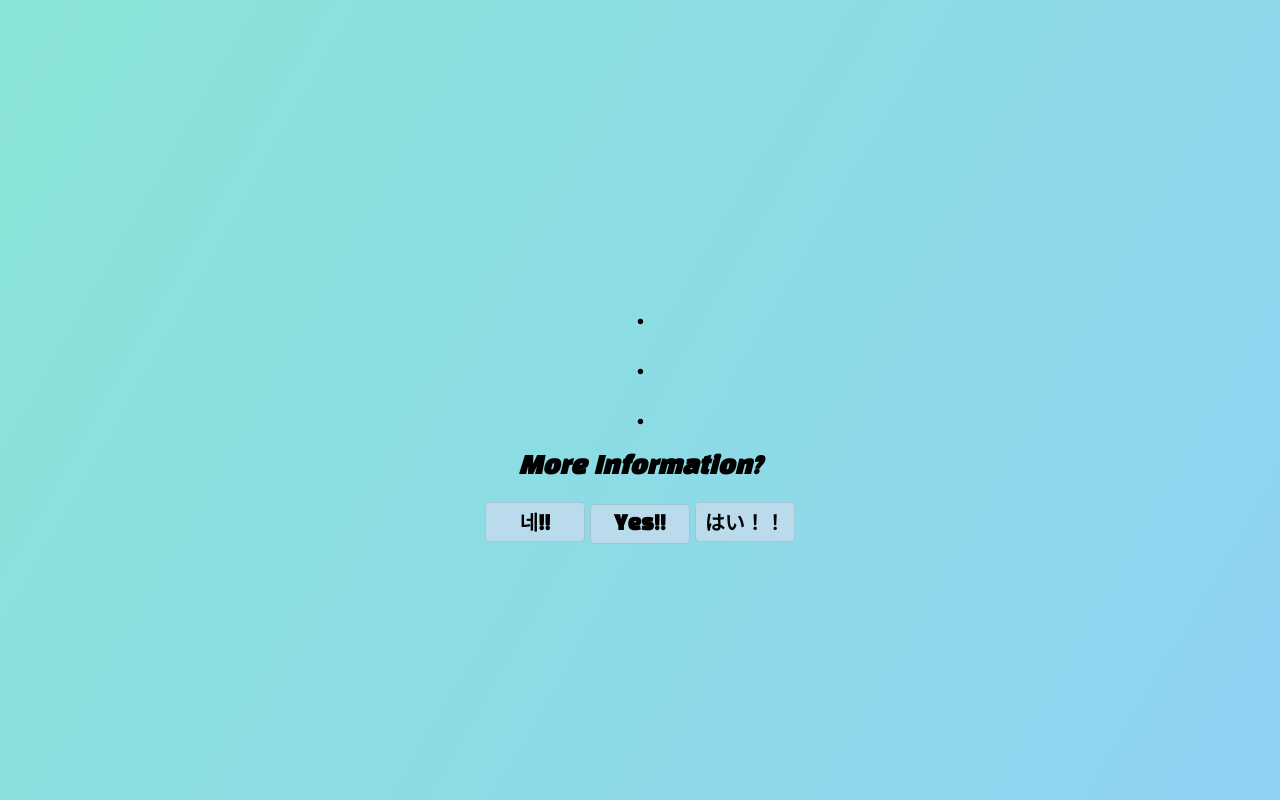
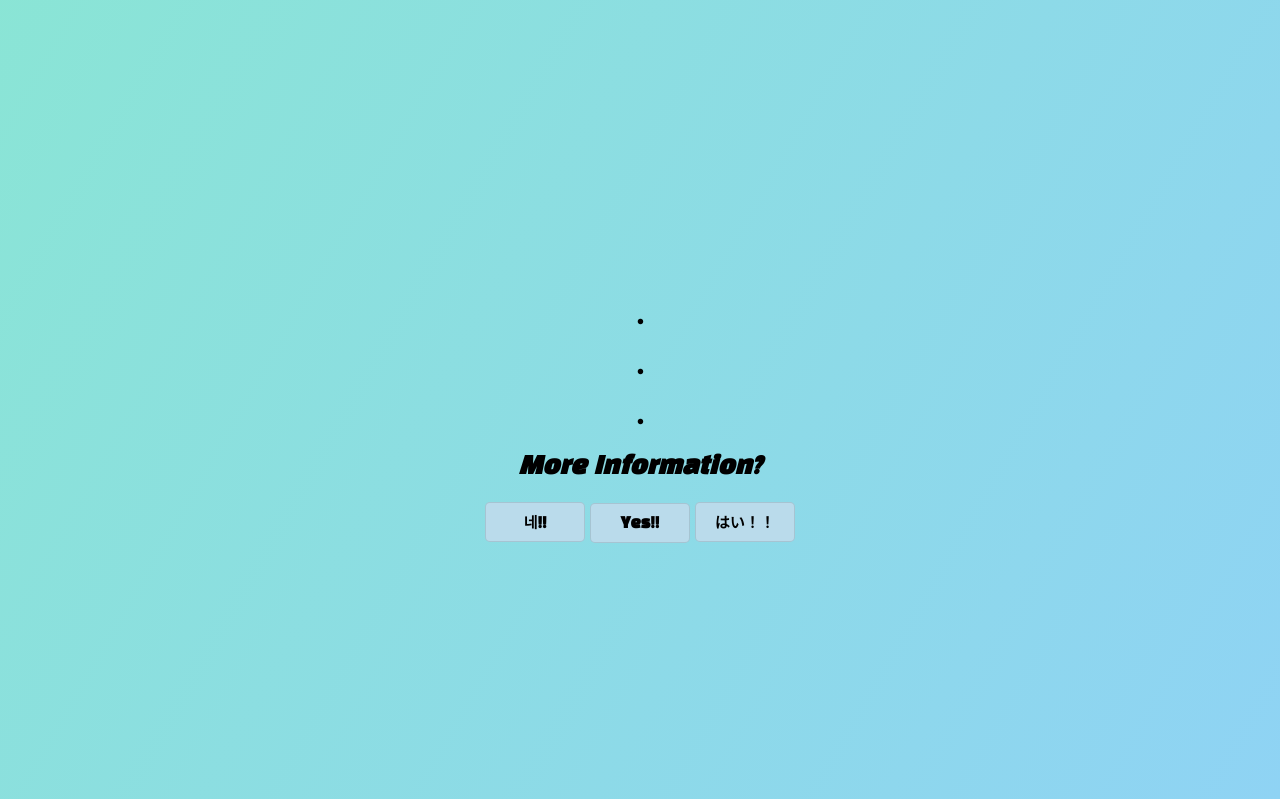
Before and after one commit to ghdyd586/Introduction, a plain HTML site: page index.html in a window 1280 px wide. Shown: the part 3668-4468 px from the top of the page. Drawn offline with Linux system fonts and the light colour scheme; a web font is replaced by a local one.

Commit message:
Update index.css

```diff
--- a/index.css
+++ b/index.css
@@ -87,6 +87,7 @@ hr{
 
 .btncontainer button{
     all: none;
+    color: black;
     height: 40px;
     width: 100px;
     background-color: hwb(199 73% 8%);
@@ -94,6 +95,6 @@ hr{
     border-radius: 5px;
     font-family: 'Black Han Sans';
     font-weight: bold;
-    font-size: 20px;
+    font-size: 15px;
     cursor: pointer;
 }
```
